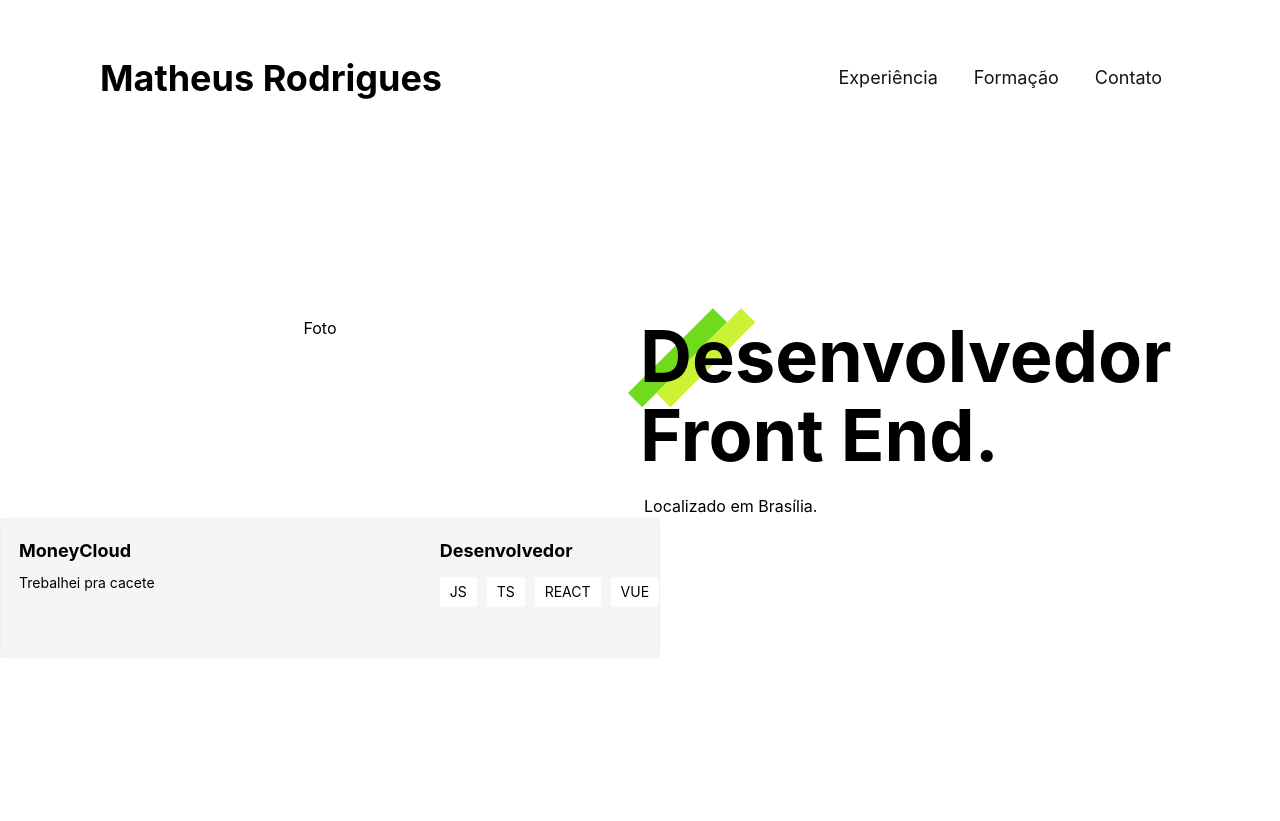
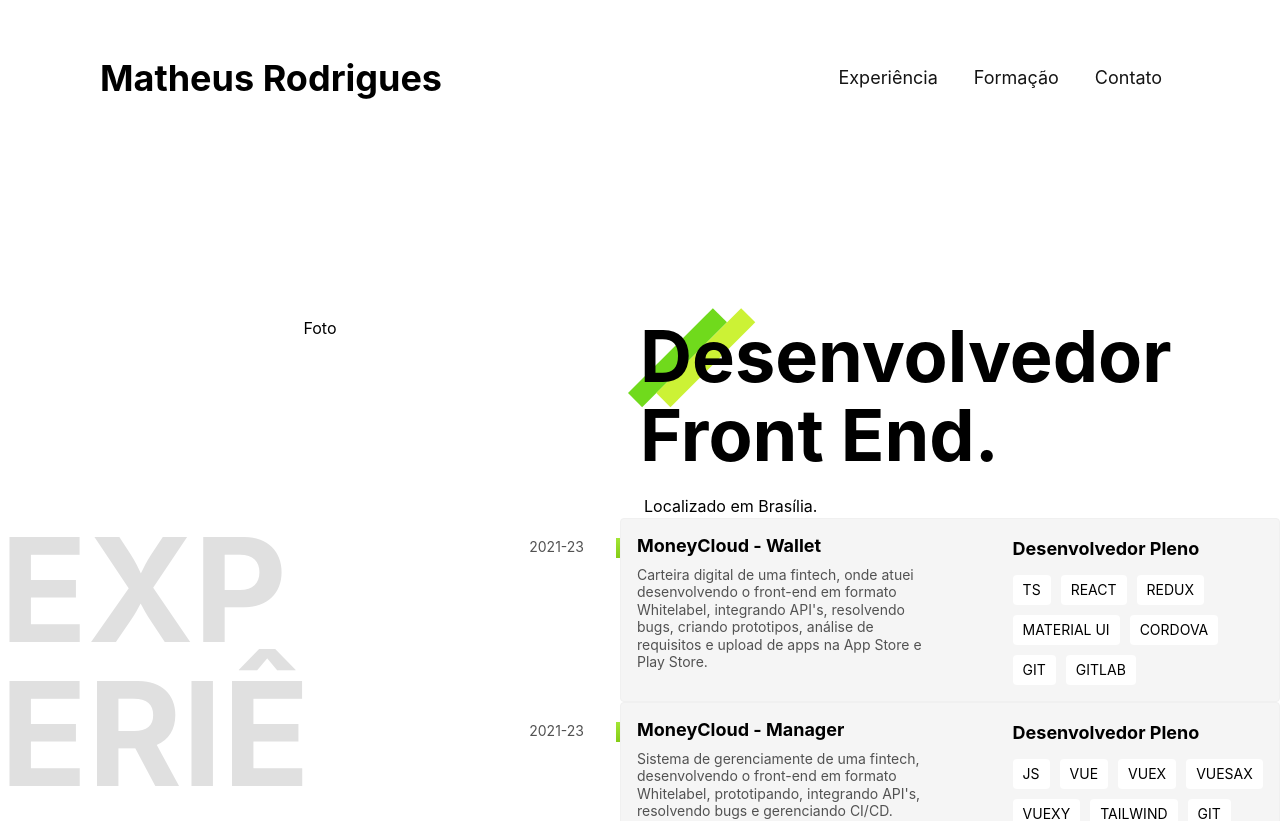
Before and after one commit to manuteu/portfolio, a React (Create React App) app: page / in a window 1280 px wide. Shown: the top 821 px of the page. Before the commit the page ends 800 px from the top, so only its background shows below. Built offline with nearby package versions, Linux system fonts and the light colour scheme.

Commit message:
add: new font family, and experience section

```diff
--- a/src/components/ExperieceCard/index.tsx
+++ b/src/components/ExperieceCard/index.tsx
@@ -5,18 +5,24 @@ interface ExperienceProps {
   description: string;
   office: string;
   techs: string[];
+  year: string;
 }
 
-export default function ExperienceCard({ project, description, office, techs }: ExperienceProps) {
+export default function ExperienceCard({ project, description, office, techs, year }: ExperienceProps) {
   return (
-    <div className='flex max-w-[660px] h-[140px] bg-[#F5F5F5] border border-[#F0F0F0] rounded'>
-      <div className='flex flex-col items-start w-2/3 mt-[18px] ml-[18px]'>
-        <h4 className='text-lg font-bold '>{project}</h4>
-        <p className='text-sm mt-2'>{description}</p>
+    <div className='flex'>
+      <div className='gap-8 flex mt-5'>
+        <span className='text-neutral-600 text-sm font-normal leading-tight'>{year}</span>
+        <div className='w-1 h-5 bg-gradient-to-b from-lime-400 to-lime-500' />
       </div>
-      <div className='flex flex-col items-start w-1/3 mt-[18px]'>
+      <div className='flex max-w-[660px] p-4 min-h-[140px] bg-[#F5F5F5] border border-[#F0F0F0] rounded'>
+        <div className='flex flex-col items-start w-3/5'>
+          <h4 className='text-black text-lg font-bold leading-tight'>{project}</h4>
+          <p className='w-4/5 text-sm font-normal mt-2 text-left text-neutral-600 leading-tight'>{description}</p>
+        </div>
+        <div className='flex flex-col items-start w-2/5'>
           <h4 className='text-lg font-bold'>{office}</h4>
-        <div className='flex gap-2.5 mt-3'>
+          <div className='flex gap-2.5 flex-wrap mt-3'>
             {techs.map((item: string, index) => (
               <div key={index} className='inline-flex py-[5px] px-[10px] justify-center rounded bg-[#FFF]'>
                 <p className='text-sm'>{item}</p>
@@ -25,5 +31,6 @@ export default function ExperienceCard({ project, description, office, techs }:
           </div>
         </div>
       </div>
+    </div>
   )
 }
--- /dev/null
+++ b/src/components/SectionName/index.tsx
@@ -0,0 +1,15 @@
+import React from 'react'
+
+interface SectionNameProps {
+  name: string;
+  color: string;
+}
+
+
+export default function SectionName({ name, color }: SectionNameProps) {
+  return (
+    <div className='max-w-[330px]'>
+      <p className='text-left leading-none break-words uppercase text-[144px] font-bold' style={{color: color}}>{name}</p>
+    </div>
+  )
+}
--- a/src/index.css
+++ b/src/index.css
@@ -1,11 +1,11 @@
 @tailwind base;
 @tailwind components;
 @tailwind utilities;
+@import url('https://fonts.googleapis.com/css2?family=Fira+Sans:wght@400;700&display=swap');
 
 body {
   margin: 0;
-  font-family: -apple-system, BlinkMacSystemFont, 'Segoe UI', 'Roboto', 'Oxygen',
-    'Ubuntu', 'Cantarell', 'Fira Sans', 'Droid Sans', 'Helvetica Neue',
+  font-family: -apple-system, BlinkMacSystemFont, 'Fira Sans',
     sans-serif;
   -webkit-font-smoothing: antialiased;
   -moz-osx-font-smoothing: grayscale;
--- a/src/views/Experience.tsx
+++ b/src/views/Experience.tsx
@@ -1,15 +1,34 @@
 import React from 'react'
 import ExperienceCard from '../components/ExperieceCard'
+import SectionName from '../components/SectionName'
 
 export default function Experience() {
   return (
-    <section>
-      <ExperienceCard
-        project='MoneyCloud'
-        description='Trebalhei pra cacete'
-        office='Desenvolvedor'
-        techs={['JS','TS','REACT','VUE']}
-      />
+    <section className='flex justify-between'>
+      <SectionName name="experiência" color="#E0E0E0"/>
+      <div className='flex flex-col items-end'>
+        <ExperienceCard
+          project='MoneyCloud - Wallet'
+          description="Carteira digital de uma fintech, onde atuei desenvolvendo o front-end em formato Whitelabel, integrando API's, resolvendo bugs, criando prototipos, análise de requisitos e upload de apps na App Store e Play Store."
+          office='Desenvolvedor Pleno'
+          techs={['TS', 'REACT', 'REDUX', 'MATERIAL UI', 'CORDOVA', 'GIT', 'GITLAB']}
+          year="2021-23"
+          />
+        <ExperienceCard
+          project='MoneyCloud - Manager'
+          description="Sistema de gerenciamente de uma fintech, desenvolvendo o front-end em formato Whitelabel, prototipando, integrando API's, resolvendo bugs e gerenciando CI/CD."
+          office='Desenvolvedor Pleno'
+          techs={['JS', 'VUE', 'VUEX', 'VUESAX', 'VUEXY', 'TAILWIND', 'GIT', 'GITLAB']}
+          year="2021-23"
+          />
+        <ExperienceCard
+          project='Cognitivy Spaces'
+          description='Projeto de criptomoeda própria, participei desenvolvendo um SPA resposivo com design bastante desafiador.'
+          office='Desenvolvedor Júnior'
+          techs={['JS', 'TS', 'VUE', 'VUEX', 'TAILWIND', 'GIT', 'GITHUB']}
+          year="2022"
+        />
+      </div>
     </section>
   )
 }
```
Lines whose indentation alone changed are shown as unchanged.
